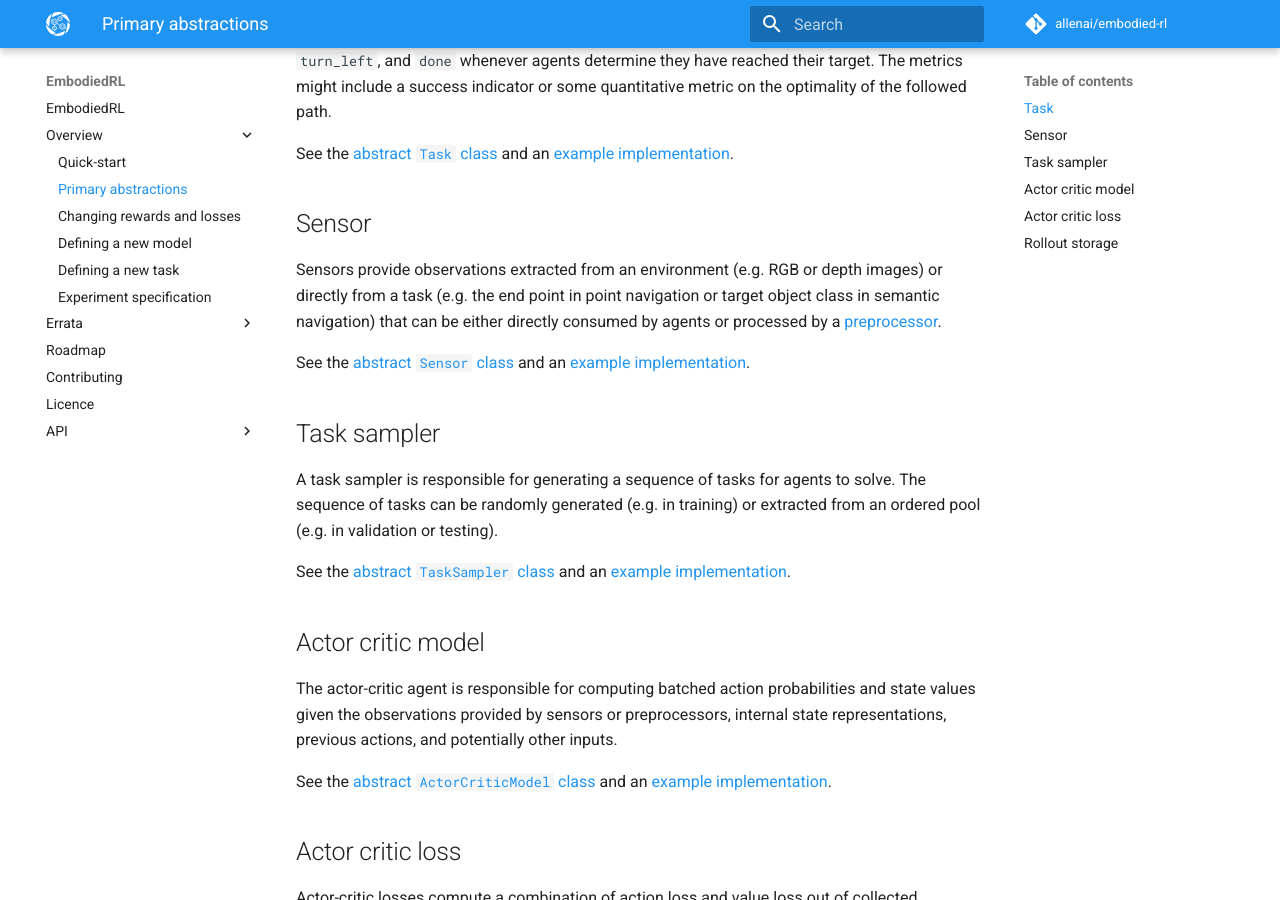
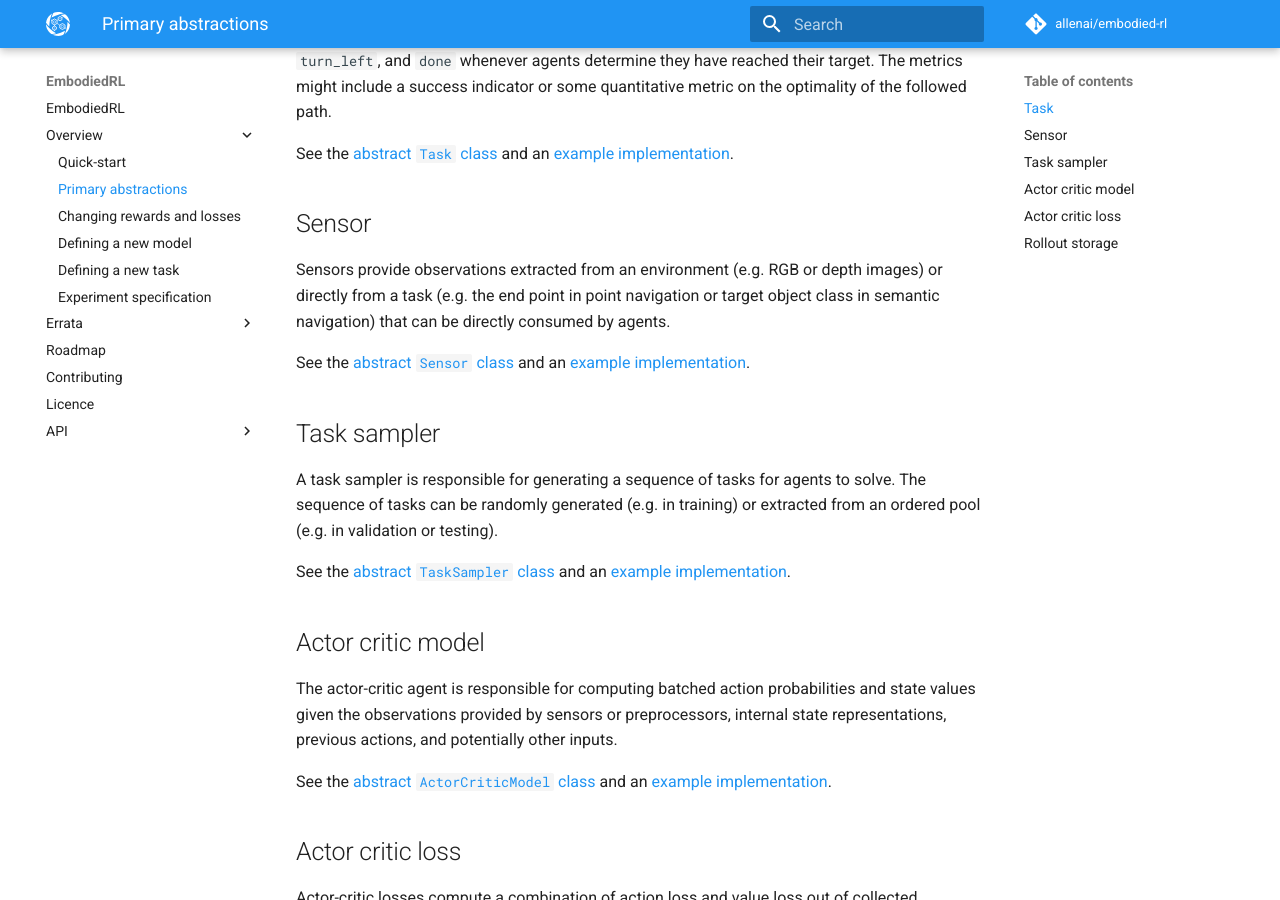
Before and after one commit to allenai/allenact, an MkDocs documentation site: the page built from docs/overview/abstractions.md, in a window 1280 px wide and 900 px high, scrolled down 453 px. Built offline with MkDocs 1.6.1 and Material for MkDocs 9.7.7, drawn with Linux system fonts in a browser that asks for light colours; comment, search, counter and statistics services are not loaded.

Commit message:
Doc update

```diff
--- a/docs/overview/abstractions.md
+++ b/docs/overview/abstractions.md
@@ -19,8 +19,8 @@ and an [example implementation](/api/rl_ai2thor/object_nav/tasks/#objectnavtask)
 ## Sensor
 
 Sensors provide observations extracted from an environment (e.g. RGB or depth images) or directly from a task (e.g. the
-end point in point navigation or target object class in semantic navigation) that can be either directly consumed by
-agents or processed by a [preprocessor](#preprocessor).
+end point in point navigation or target object class in semantic navigation) that can be directly consumed by
+agents.
 
 See the [abstract `Sensor` class](/api/rl_base/sensor/#sensor)
 and an [example implementation](/api/rl_ai2thor/ai2thor_sensors).
```
